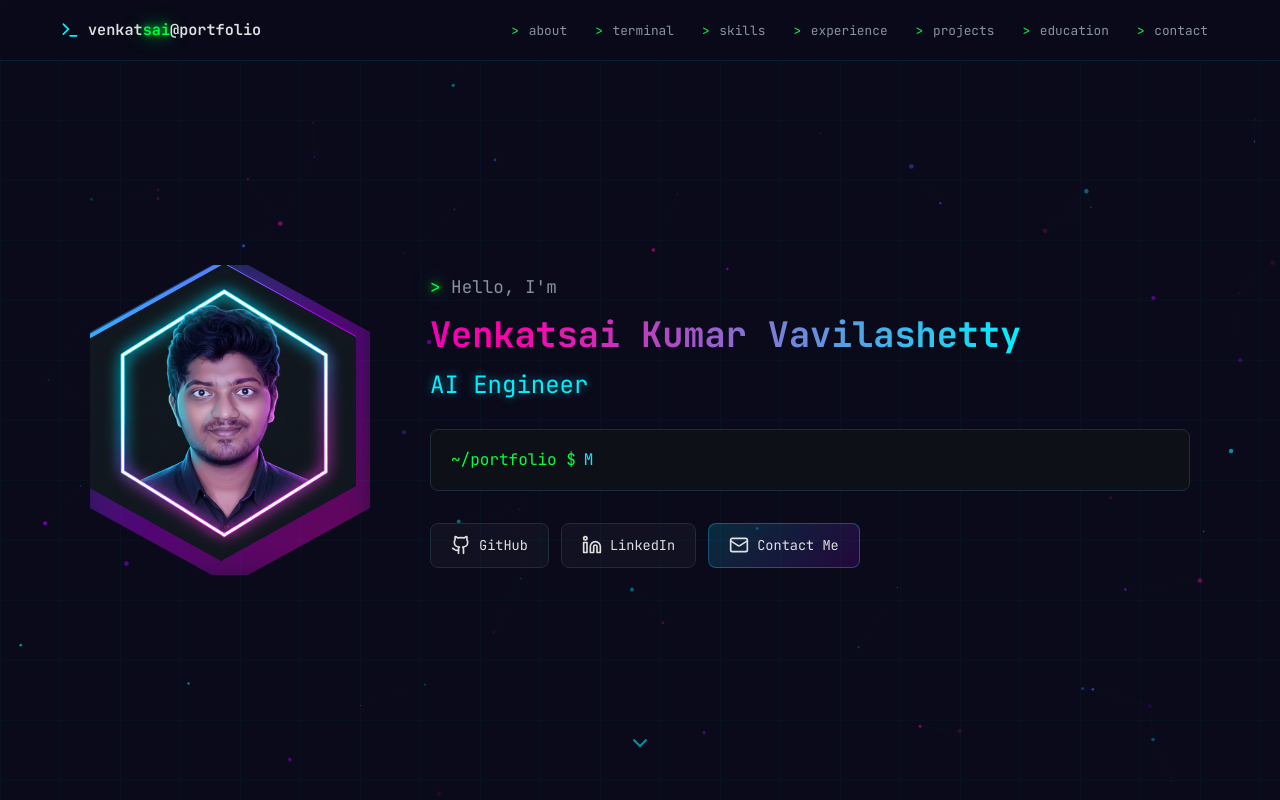
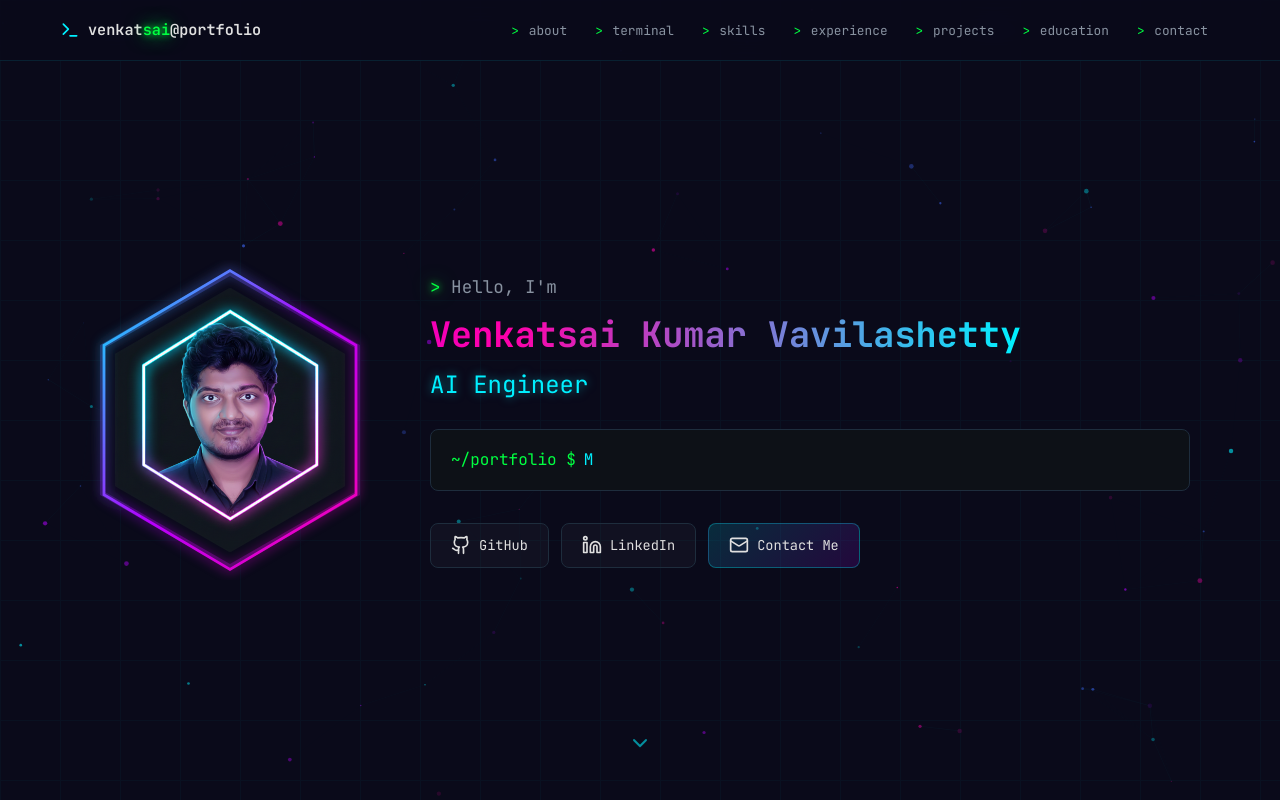
Before and after one commit to Venkat-SaiKumar/portfolio, a React (Vite) app: page / in a window 1280 px wide. Shown: the top 800 px of the page. Built offline with nearby package versions, Linux system fonts and the light colour scheme.

Commit message:
Redesign hexagon with thin neon SVG border glow

```diff
--- a/src/features/hero/HexagonPhoto.css
+++ b/src/features/hero/HexagonPhoto.css
@@ -1,63 +1,82 @@
-.hexagon-container {
+.hex-wrapper {
     position: relative;
     width: 280px;
-    height: 310px;
+    height: 320px;
     display: flex;
     align-items: center;
     justify-content: center;
+    flex-shrink: 0;
 }
 
-.hexagon-glow {
+.hex-glow-svg {
     position: absolute;
-    width: 300px;
-    height: 330px;
-    clip-path: polygon(50% 0%, 100% 25%, 100% 75%, 50% 100%, 0% 75%, 0% 25%);
-    background: linear-gradient(135deg, var(--neon-cyan), var(--neon-purple), var(--neon-magenta));
-    opacity: 0.4;
-    filter: blur(20px);
+    top: 0;
+    left: 0;
+    width: 100%;
+    height: 100%;
+    z-index: 2;
+    pointer-events: none;
     animation: neonBorderGlow 3s ease-in-out infinite;
 }
 
-.hexagon-border {
+.hex-outer {
     position: relative;
-    width: 270px;
-    height: 300px;
+    width: 250px;
+    height: 288px;
+    z-index: 1;
+}
+
+.hex-border {
+    width: 100%;
+    height: 100%;
     clip-path: polygon(50% 0%, 100% 25%, 100% 75%, 50% 100%, 0% 75%, 0% 25%);
-    background: linear-gradient(135deg, var(--neon-cyan), var(--neon-purple), var(--neon-magenta));
-    padding: 4px;
+    background: var(--bg-primary);
     display: flex;
     align-items: center;
     justify-content: center;
+    position: relative;
 }
 
-.hexagon-inner {
-    width: 100%;
-    height: 100%;
+.hex-photo {
+    width: 92%;
+    height: 92%;
     clip-path: polygon(50% 0%, 100% 25%, 100% 75%, 50% 100%, 0% 75%, 0% 25%);
     overflow: hidden;
-    background: var(--bg-primary);
 }
 
-.hexagon-inner img {
+.hex-photo img {
     width: 100%;
     height: 100%;
     object-fit: cover;
     object-position: center top;
 }
 
+/* Ambient glow behind the hexagon */
+.hex-wrapper::before {
+    content: '';
+    position: absolute;
+    width: 260px;
+    height: 300px;
+    clip-path: polygon(50% 0%, 100% 25%, 100% 75%, 50% 100%, 0% 75%, 0% 25%);
+    background: linear-gradient(135deg, rgba(0, 240, 255, 0.3), rgba(180, 0, 255, 0.3), rgba(255, 0, 170, 0.3));
+    filter: blur(25px);
+    z-index: 0;
+    animation: neonBorderGlow 3s ease-in-out infinite;
+}
+
 @media (max-width: 768px) {
-    .hexagon-container {
-        width: 200px;
-        height: 230px;
-    }
-
-    .hexagon-glow {
+    .hex-wrapper {
         width: 220px;
         height: 250px;
     }
 
-    .hexagon-border {
-        width: 190px;
-        height: 220px;
+    .hex-outer {
+        width: 195px;
+        height: 225px;
+    }
+
+    .hex-wrapper::before {
+        width: 200px;
+        height: 230px;
     }
 }
--- a/src/features/hero/HexagonPhoto.jsx
+++ b/src/features/hero/HexagonPhoto.jsx
@@ -2,13 +2,37 @@ import './HexagonPhoto.css';
 
 export default function HexagonPhoto({ src, alt }) {
     return (
-        <div className="hexagon-container">
-            <div className="hexagon-glow" />
-            <div className="hexagon-border">
-                <div className="hexagon-inner">
-                    <img src={src} alt={alt} />
+        <div className="hex-wrapper">
+            <div className="hex-outer">
+                <div className="hex-border">
+                    <div className="hex-photo">
+                        <img src={src} alt={alt} />
+                    </div>
                 </div>
             </div>
+            <svg className="hex-glow-svg" viewBox="0 0 300 340" xmlns="http://www.w3.org/2000/svg">
+                <defs>
+                    <linearGradient id="hexGrad" x1="0%" y1="0%" x2="100%" y2="100%">
+                        <stop offset="0%" stopColor="#00f0ff" />
+                        <stop offset="50%" stopColor="#b400ff" />
+                        <stop offset="100%" stopColor="#ff00aa" />
+                    </linearGradient>
+                    <filter id="glow">
+                        <feGaussianBlur stdDeviation="6" result="coloredBlur" />
+                        <feMerge>
+                            <feMergeNode in="coloredBlur" />
+                            <feMergeNode in="SourceGraphic" />
+                        </feMerge>
+                    </filter>
+                </defs>
+                <polygon
+                    points="150,10 285,90 285,250 150,330 15,250 15,90"
+                    fill="none"
+                    stroke="url(#hexGrad)"
+                    strokeWidth="3"
+                    filter="url(#glow)"
+                />
+            </svg>
         </div>
     );
 }
```
